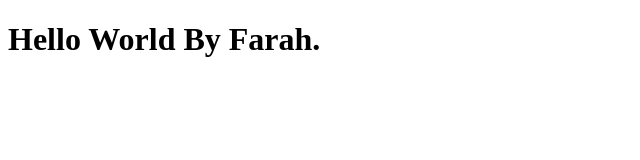
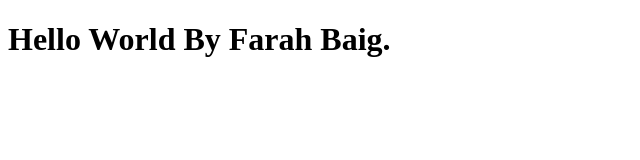
Before and after one commit to Farah-git999/Bootcamp2020, a plain HTML site: page index.html in a window 1280 px wide. Shown: the whole page, without its empty margins (0-640 px from the left). Drawn offline with Linux system fonts and the light colour scheme.

Commit message:
Update index.html

```diff
--- a/index.html
+++ b/index.html
@@ -7,6 +7,6 @@
     <title>Bootcamp2020</title>
 </head>
 <body>
-    <h1>Hello World By Farah.</h1>
+    <h1>Hello World By Farah Baig.</h1>
 </body>
 </html>
```
